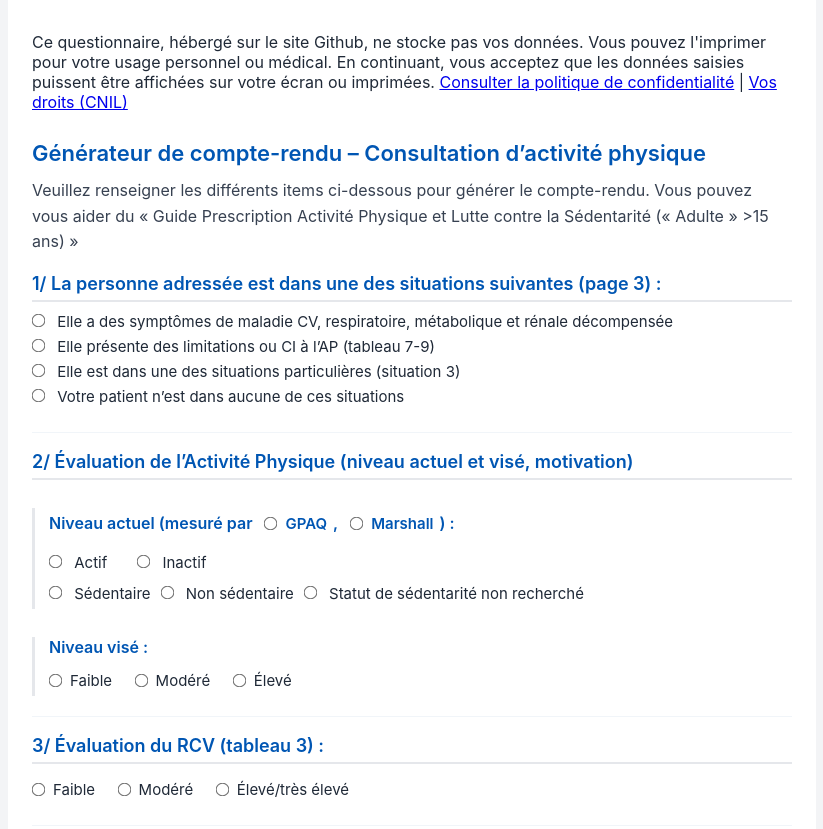
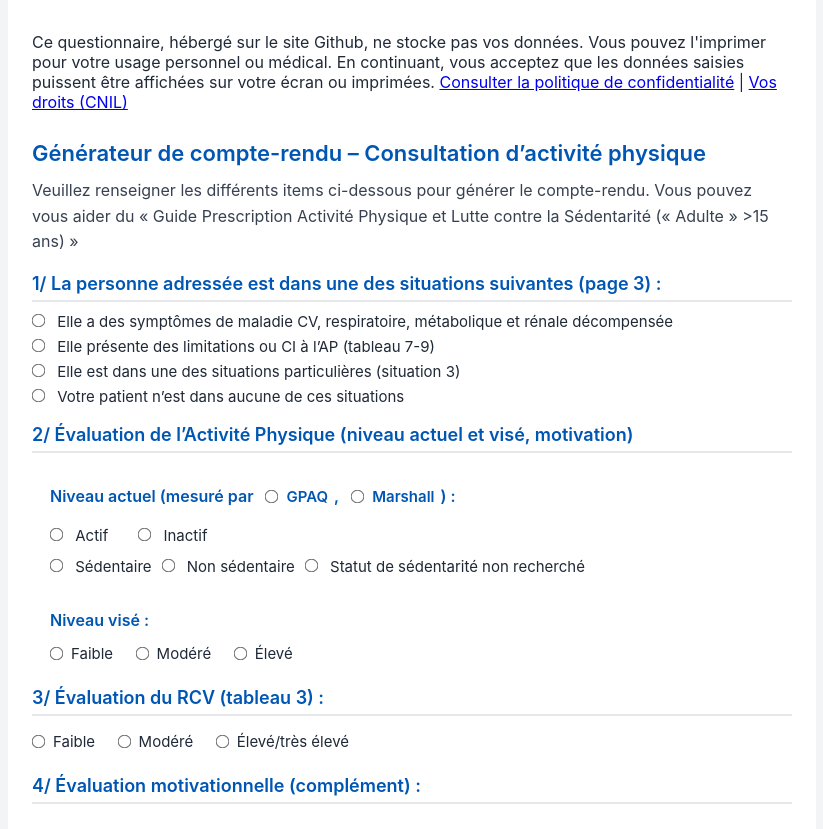
Before and after one commit to AbBe-web/PAP-Plateforme, a plain HTML site: page medecin/generateur-crc/index.html in a window 1280 px wide. Shown: the top 829 px of the page, without its empty margins (228-1051 px from the left). Drawn offline with Linux system fonts and the light colour scheme.

Commit message:
Update style-global.css

```diff
--- a/css/style-global.css
+++ b/css/style-global.css
@@ -172,11 +172,8 @@ th {
 /* =========================
    FORM GROUPS
 ========================= */
-
 .form-group {
-  margin-bottom: 32px;
-  padding-bottom: 20px;
-  border-bottom: 1px solid #f1f5f9;
+  margin-bottom: 20px;
 }
 
 .form-group:last-child {
@@ -352,12 +349,11 @@ input[type="checkbox"] {
 /* =========================
    CRC – SOUS-GROUPES
 ========================= */
-
 .crc-page .sub-group {
-  margin-left: 0;
-  margin-top: 16px;
-  padding-left: 14px;
-  border-left: 3px solid #e5e7eb;
+  margin-left: 18px;
+  margin-top: 8px;
+  padding-left: 0;
+  border-left: none;
 }
 
 .crc-page .sub-group h3 {
```
